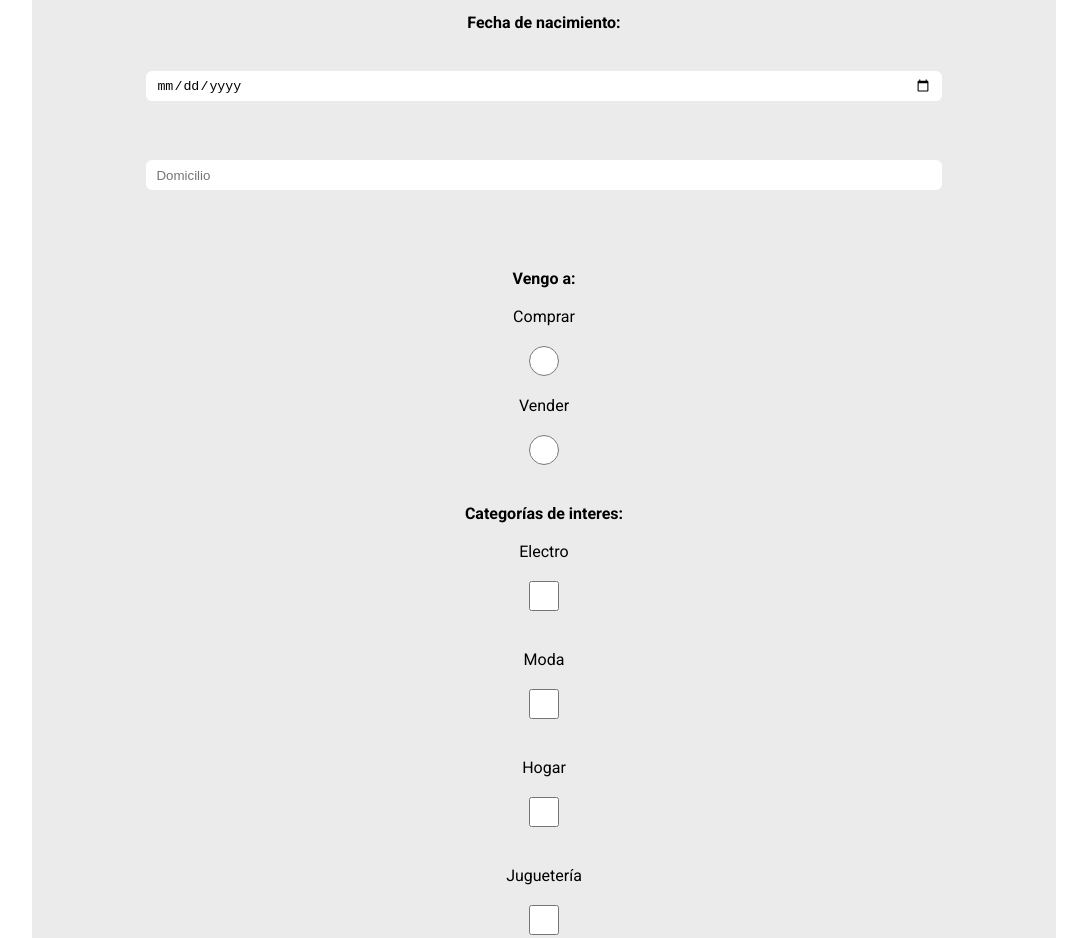
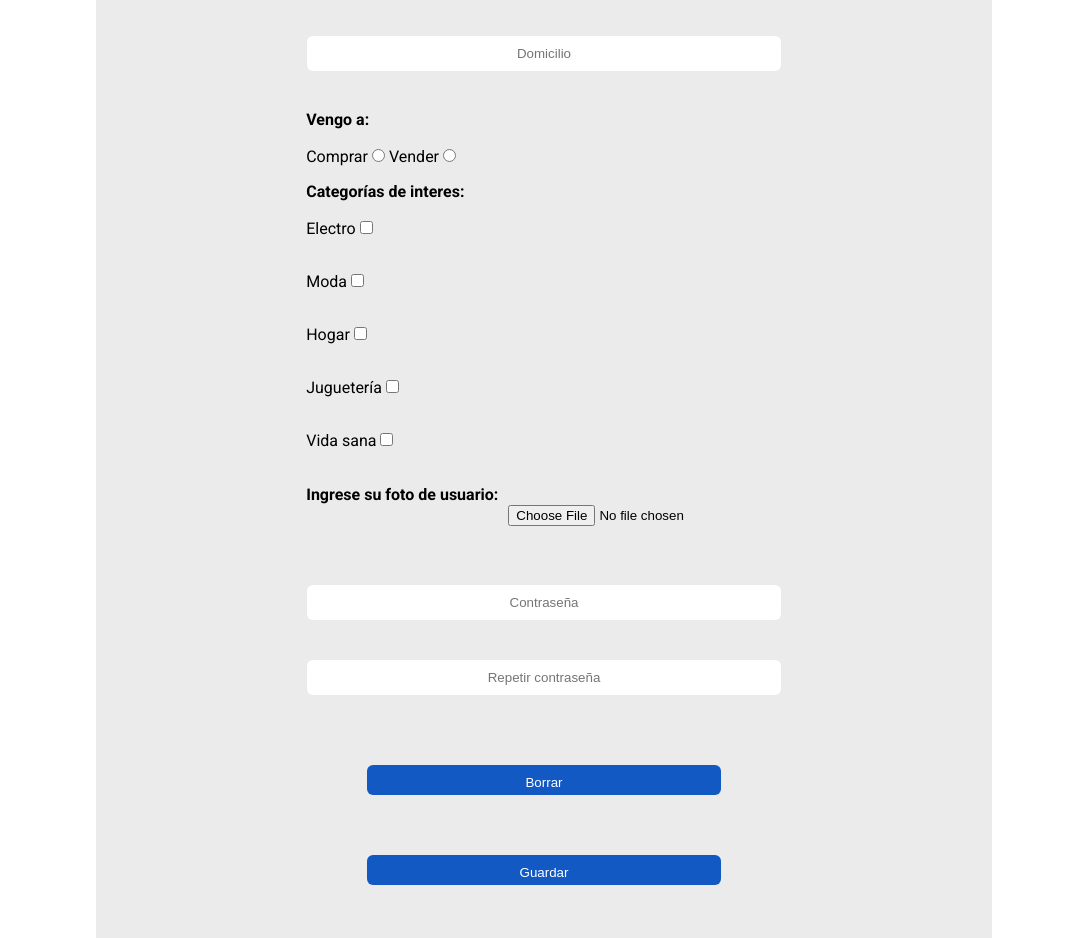
Before and after one commit to JoaquinSomoza/MercadoLiebre, a website: page views/register.html in a window 1280 px wide. Shown: the part 509-1447 px from the top of the page, without its empty margins (96-1183 px from the left). Drawn offline with Linux system fonts and the light colour scheme.

Commit message:
Se mejoro el register.css

```diff
--- a/public/css/register.css
+++ b/public/css/register.css
@@ -100,23 +100,44 @@ p{
     margin:0 auto;
     margin-top:20px ;
     border-radius: 8px;
-    width: 80%;
+    width: 70%;
 }
+
 .flex__form div{
+    width: 60%;
+
+}
+.width__input{
+    text-align: center;
+}
+.flex__form .width__input input{
     width: 90%;
 }
-
 .flex__form input{
-    height: 30px;
-    width: 90%;
     border: none;
     margin: 20px auto;
     border-radius: 6px;
     padding: 10px;
 }
+input::placeholder{
+    text-align: center;
+}
+.main__div--padding{
+    padding-left: 10px;
+}
+.flex__file--input{
+    display: flex;
+    flex-wrap: wrap;
+
+}
+.file{
+    margin: 10px 0!important;
+
+}
+
 button{
     height: 30px;
-    width: 80%;
+    width: 70%;
     border: none;
     margin: 20px auto;
     border-radius: 6px;
@@ -201,10 +222,9 @@ footer{
     .burger-menu{
         display: none;
     }
-
-
-
-
+    .main__div--padding{
+        padding-left: 15px;
+        }
 
     /* css del footer tablet */
     .flex__footer{
@@ -231,5 +251,10 @@ footer{
     .main__navBar--index a{
         font-size: 17px;
     }
-
+    .main__div--padding{
+    padding-left: 25px;
+    }
+    .file{
+        padding-right: 60px;
+    }
 }
--- a/views/register.html
+++ b/views/register.html
@@ -48,15 +48,15 @@
     <!-- inicio del main -->
     <main class="flex__main">
         <form action="POST" class="flex__form">
-            <div class="flex__form">
-                <input type="text" name="" id="nombre" required placeholder="Nombre">
+            <div class="width__input">
+                <input type=" text" name="" id="nombre" required placeholder="Nombre">
                 <br>
                 <input type="text" name="" id="apellido" required placeholder="Apellido">
                 <br>
                 <input type="text" name="usuario" id="usuario" minlength="6" placeholder="Nombre de usuario">
             </div>
             <br>
-            <div class="flex__form">
+            <div class="width__input">
                 <label for="calendario"><b>Fecha de nacimiento:</b></label>
                 <br>
                 <input type="date" name="calendario" id="calendario" required>
@@ -64,7 +64,7 @@
                 <input type="text" name="domicilio" id="domicilio" required placeholder="Domicilio">
             </div>
             <br>
-            <div class="flex__form">
+            <div class="main__div--padding">
                 <label for=""><b>Vengo a:</b></label>
                 <br>
                 <label for="comprar">Comprar</label>
@@ -90,12 +90,12 @@
                 <input type="checkbox" name="vidaSana" id="sana" value="vidaSana">
             </div>
             <br>
-            <div class="flex__form">
-                <label for=""><b>Ingrese su foto de usuario: </b></label>
-                <input type="file" name="" id="">
+            <div class="flex__file--input ">
+                <label class="main__div--padding" for=""><b>Ingrese su foto de usuario: </b></label>
+                <input class="file" type="file" name="" id="">
             </div>
             <br>
-            <div class="flex__form">
+            <div class="width__input">
                 <input type="password" name="" id="password" required minlength="8" placeholder="Contraseña">
                 <br>
                 <input type="password" name="" id="repPassword" required minlength="8" placeholder="Repetir contraseña">
```
